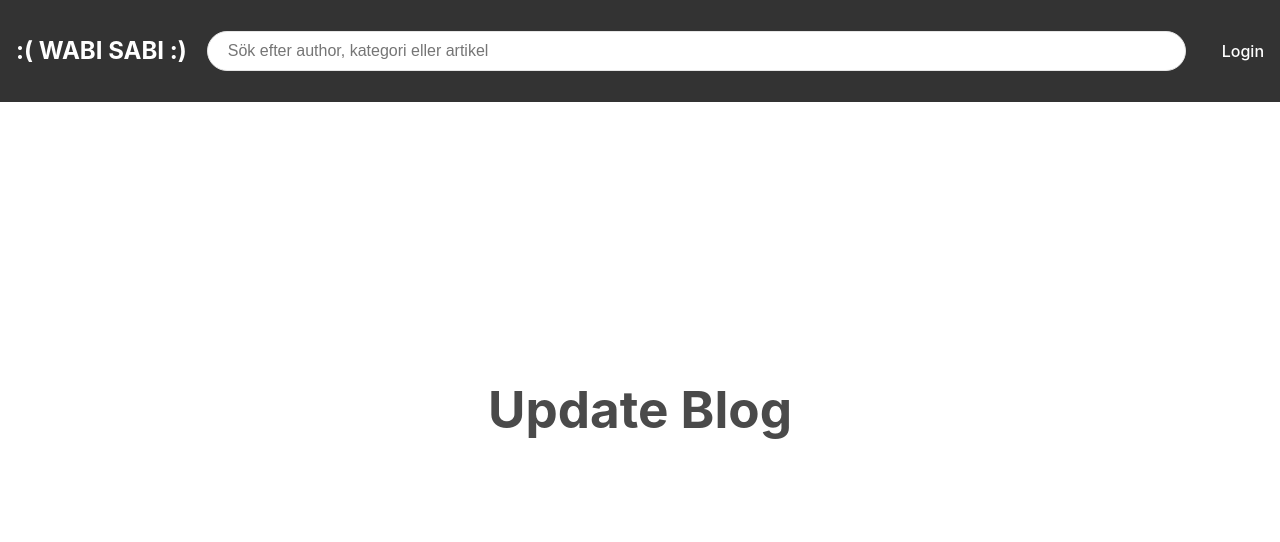
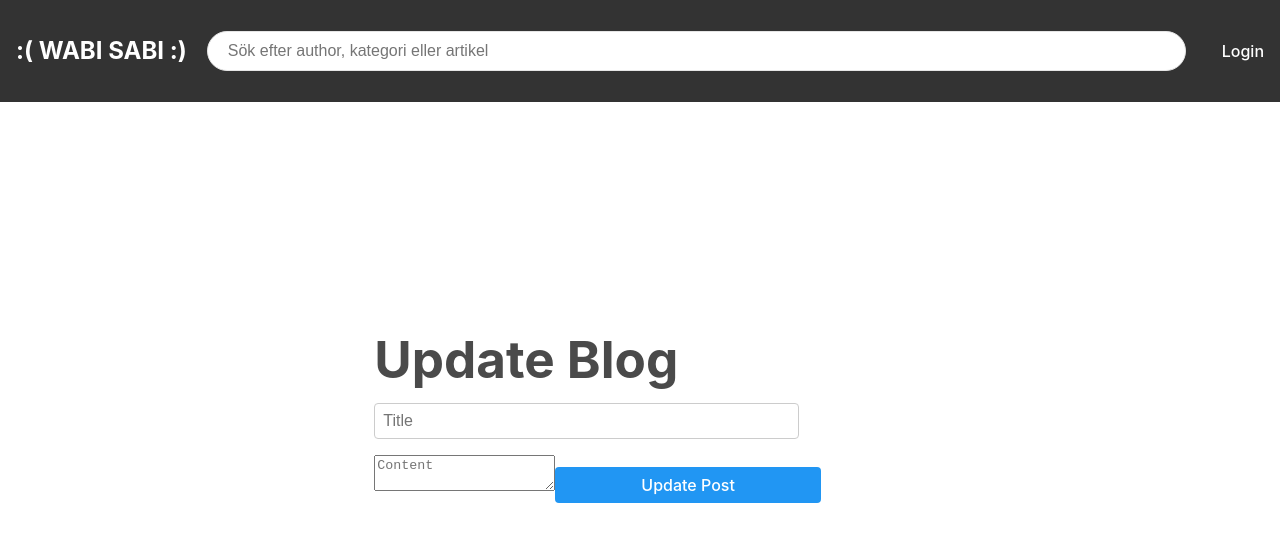
Before and after one commit to ArifHoss/blog_frontend, a React (Vite) app: page /updateblog/1 in a window 1280 px wide. Shown: the top 542 px of the page. Built offline with nearby package versions, Linux system fonts and the light colour scheme; no server answers.

Commit message:
user can update post now

```diff
--- a/src/components/Api/postApi.jsx
+++ b/src/components/Api/postApi.jsx
@@ -32,7 +32,7 @@ export const getPostById = async (token, id) => {
 
 export const updatePostById = async (token, post,id) => {
     try {
-        const response = await axios.post(`http://localhost:8080/api/v1/posts/update/${id}`, post, {
+        const response = await axios.patch(`http://localhost:8080/api/v1/posts/update/${id}`, post, {
             headers: {
                 'Authorization': `Bearer ${token}`,
                 'Content-Type': 'application/json',
--- a/src/components/Blogs/UpdateBlog.jsx
+++ b/src/components/Blogs/UpdateBlog.jsx
@@ -1,16 +1,61 @@
-import {AuthContext} from "../Api/AuthContext.jsx";
-import {useNavigate} from "react-router-dom";
-import {useContext, useState} from "react";
+// eslint-disable-next-line no-unused-vars
+import React, { useState, useEffect, useContext } from 'react';
+import { useParams, useNavigate } from 'react-router-dom';
+import { getPostById, updatePostById } from '../Api/postApi.jsx';
+import { AuthContext } from "../Api/AuthContext.jsx";
 
 const UpdateBlog = () => {
-    const [content, setContent] = useState();
-    const {token, userId} = useContext(AuthContext);
+    const [title, setTitle] = useState("");
+    const [content, setContent] = useState("");
+    const { token } = useContext(AuthContext);
     const navigate = useNavigate();
+    const { id } = useParams(); // Assuming you're passing the post ID in the URL
+
+    useEffect(() => {
+        const fetchPost = async () => {
+            try {
+                const response = await getPostById(token, id);
+                setTitle(response.data.title);
+                setContent(response.data.content);
+            } catch (error) {
+                console.error('Error fetching post:', error);
+            }
+        };
+        fetchPost();
+    }, [id, token]);
+
+    const handleUpdate = async (e) => {
+        e.preventDefault();
+        try {
+            const updatedPost = { title, content };
+            const response = await updatePostById(token, updatedPost, id);
+            if (response.status === 200) {
+                navigate(`/blog/${id}`);
+            }
+        } catch (error) {
+            console.error('Error updating post:', error);
+        }
+    };
+
     return (
         <div>
             <h1>Update Blog</h1>
+            <form onSubmit={handleUpdate}>
+                <input
+                    type="text"
+                    value={title}
+                    onChange={(e) => setTitle(e.target.value)}
+                    placeholder="Title"
+                />
+                <textarea
+                    value={content}
+                    onChange={(e) => setContent(e.target.value)}
+                    placeholder="Content"
+                />
+                <button type="submit">Update Post</button>
+            </form>
         </div>
     );
+};
 
-}
 export default UpdateBlog;
```
